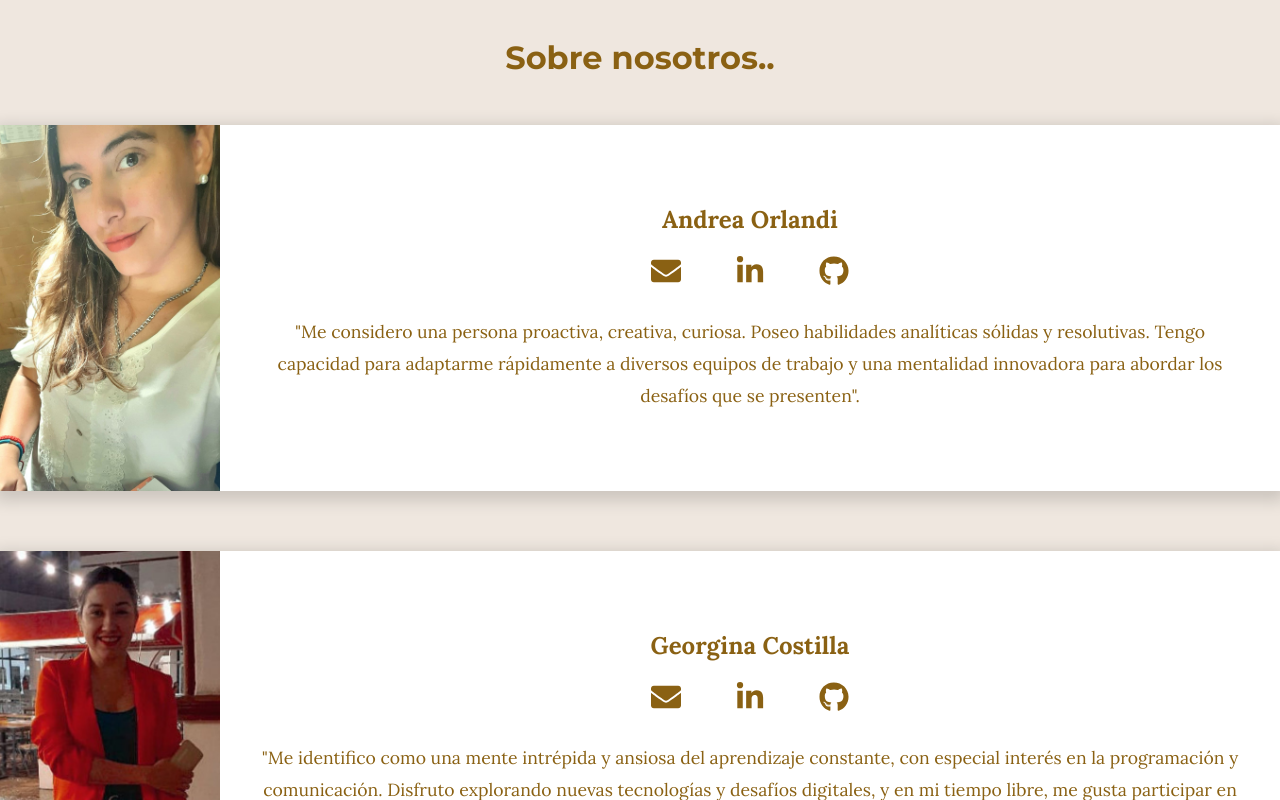
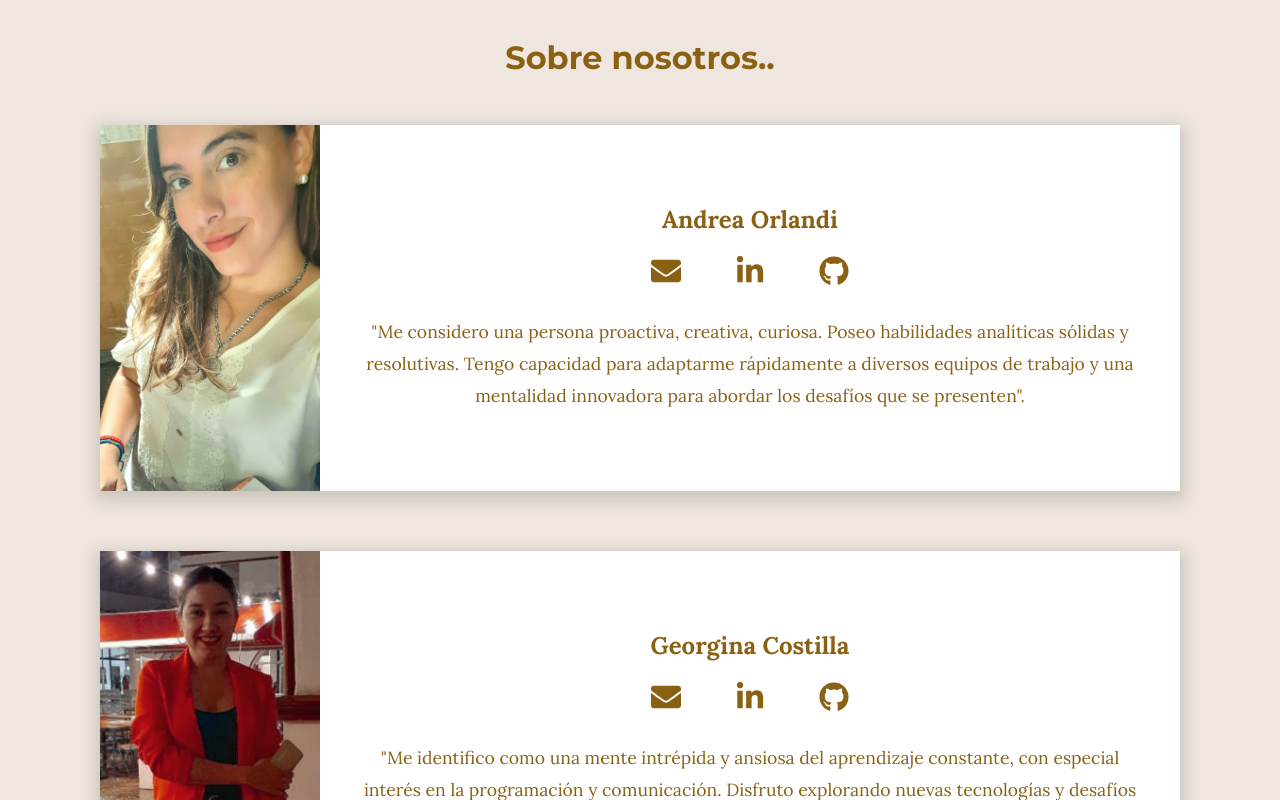
Before and after one commit to JeremiasJM/front-gestion-restaurante, a React (Vite) app: page /About in a window 1280 px wide. Shown: the top 800 px of the page. Built offline with nearby package versions, Linux system fonts and the light colour scheme; a web font is replaced by a local one.

Commit message:
se resuelve inconveniente en los margenes de las cards de los integrantes del equipo

```diff
--- a/src/components/about/CardAbout.jsx
+++ b/src/components/about/CardAbout.jsx
@@ -1,4 +1,4 @@
-import './CardAbout.css';
+import './cardAbout.css';
 import PropTypes from "prop-types";
 
 const CardAbout = (props) => {
--- a/src/components/routes/Rutas.jsx
+++ b/src/components/routes/Rutas.jsx
@@ -1,4 +1,3 @@
-import React from 'react'
 import { Route, Routes } from 'react-router-dom'
 import About from '../../page/about/About'
 
@@ -7,6 +6,7 @@ const Rutas = () => {
     <>
       <Routes>
         <Route path='/About' element={<About />} />
+        {/* <Route path='*' element= {<Error404 />} /> */}
       </Routes>
     </>
   )
--- a/src/page/about/styleAbout.css
+++ b/src/page/about/styleAbout.css
@@ -1,10 +1,3 @@
-.estilos-titulo-about {
-	max-width: 940px;
-	font-weight: 700;
-	line-height: 1.1;
-	margin: 40px 0;
-}
-
 .App {
 	min-height: 100vh;
 	display: flex;
@@ -20,4 +13,13 @@
 	flex-wrap: wrap;
 	align-items: center;
 	justify-content: center;
+	margin-left: 100px;
+	margin-right: 100px;
 }
+
+.estilos-titulo-about {
+	max-width: 940px;
+	font-weight: 700;
+	line-height: 1.1;
+	margin: 40px 0;
+}
```
